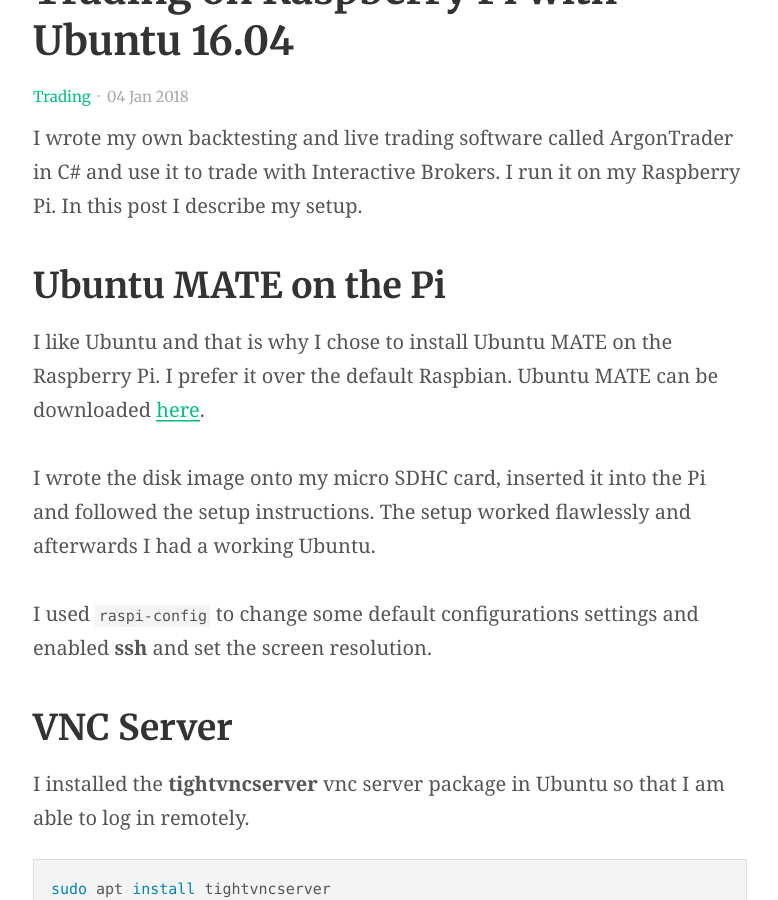
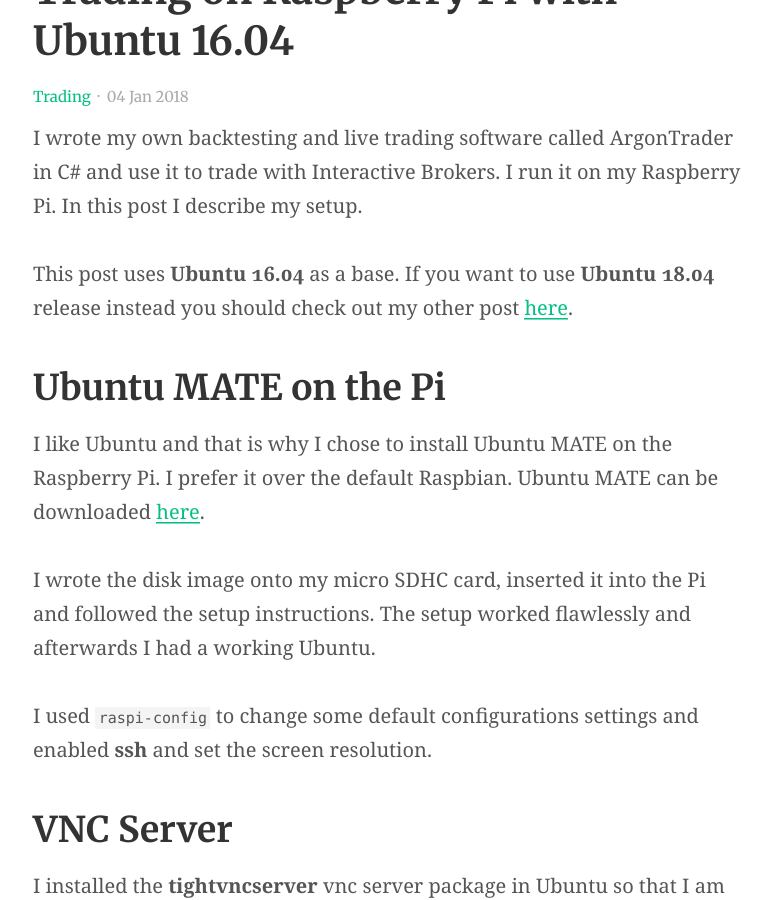
Before and after one commit to trenki2/trenki2.github.io, a Jekyll site: the page built from _posts/2018-01-04-trading-with-raspberry-pi.md, in a window 1280 px wide and 900 px high, scrolled down 463 px. Shown: the whole window, without its empty margins (250-1028 px from the left). Built offline with Jekyll 4.4.1, drawn with Linux system fonts in a browser that asks for light colours.

Commit message:
Add link to new post

```diff
--- a/_posts/2018-01-04-trading-with-raspberry-pi.md
+++ b/_posts/2018-01-04-trading-with-raspberry-pi.md
@@ -13,6 +13,10 @@ and use it to trade with Interactive Brokers.
 I run it on my Raspberry Pi. In this post I describe my setup.
 
 <!-- more -->
+
+This post uses **Ubuntu 16.04** as a base. If you want to use **Ubuntu 18.04**
+release instead you should check out my other post [here]({% post_url
+2019-05-14-trading-with-raspberry-pi %}).
 
 ## Ubuntu MATE on the Pi
 
```
